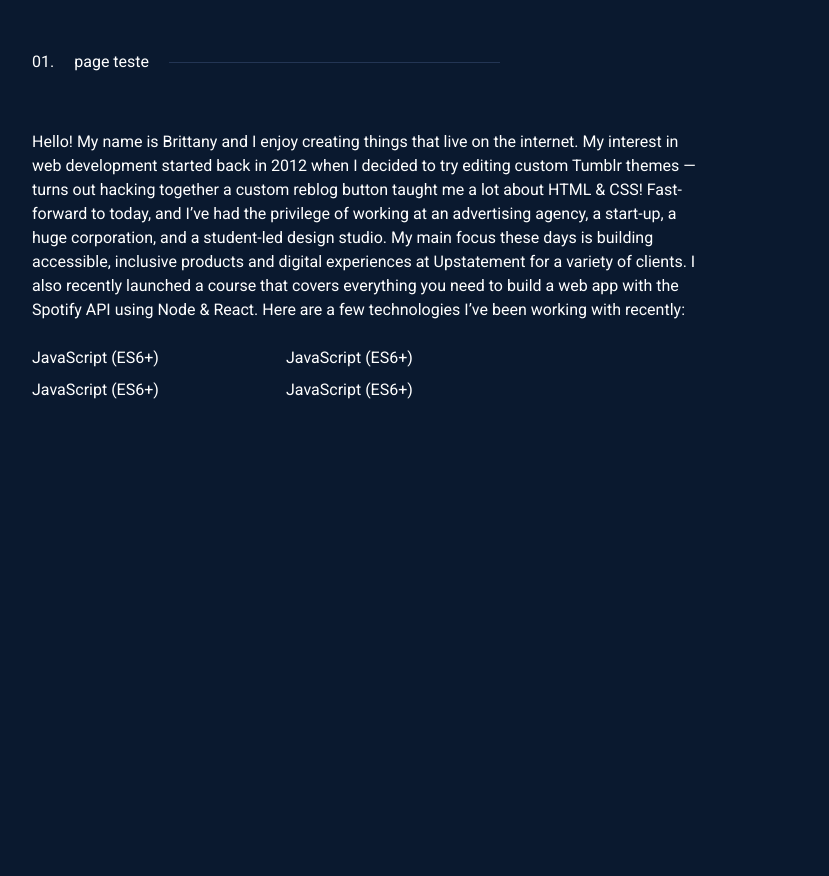
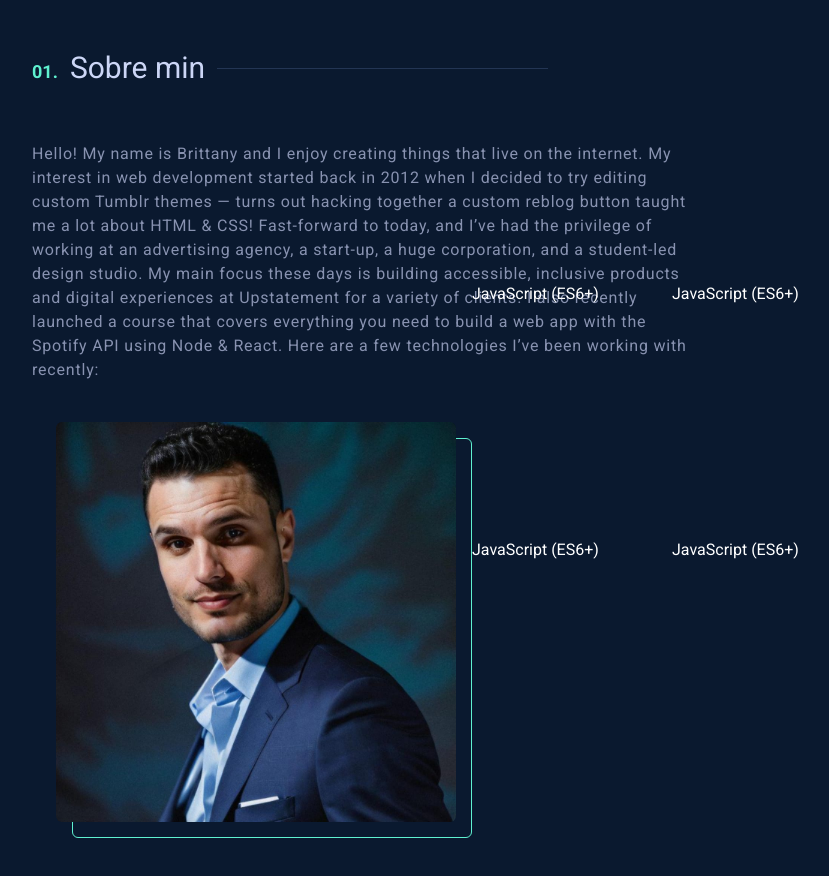
Before and after one commit to JuliodsGarcia/my_portfolio, a Next.js app: page / in a window 1280 px wide. Shown: the part 920-1796 px from the top of the page, without its empty margins (112-941 px from the left). Before the commit the page ends 1322 px from the top, so only its background shows below. Built offline with nearby package versions, Linux system fonts and the light colour scheme.

Commit message:
feat: add image profile

```diff
--- a/src/app/(routes)/page.tsx
+++ b/src/app/(routes)/page.tsx
@@ -1,5 +1,8 @@
 import { TextGenerateEffectDemo } from "@/components/text-effect";
 import { Separator } from "@/components/ui/separator";
+
+import Profile from "@/app/assets/profile.jpeg";
+import Image from "next/image";
 
 export default function HomePage() {
   return (
@@ -31,14 +34,14 @@ export default function HomePage() {
       </div>
 
       <section className="mt-[340px] flex flex-col sm:px-28">
-        <div className="flex items-center gap-x-5">
-          <span>01.</span>
-          <h2>page teste</h2>
+        <div className="flex items-center gap-x-3">
+          <span className="mt-2 text-lg font-bold text-text_span">01.</span>
+          <h2 className="text-3xl text-text_primary">Sobre min</h2>
           <Separator className="w-1/3 bg-[#233554]" />
         </div>
 
-        <div className="mt-14 max-w-2xl">
-          <p>
+        <div className="mb-28 mt-14 flex h-auto w-full flex-col gap-x-4 sm:flex-row sm:flex-wrap">
+          <p className="order-1 mb-10 max-w-2xl tracking-wider text-text_secondary">
             Hello! My name is Brittany and I enjoy creating things that live on
             the internet. My interest in web development started back in 2012
             when I decided to try editing custom Tumblr themes — turns out
@@ -53,11 +56,21 @@ export default function HomePage() {
             been working with recently:
           </p>
 
-          <div className="mt-6 grid max-w-[500px] grid-cols-2 gap-2">
+          <div className="order-2  -mt-[20px] mr-12 grid min-w-[300px] grid-cols-2 gap-y-3 sm:order-3 sm:-mt-[180px] sm:min-w-[400px] sm:py-10">
             <span>JavaScript (ES6+)</span>
             <span>JavaScript (ES6+)</span>
             <span>JavaScript (ES6+)</span>
             <span>JavaScript (ES6+)</span>
+          </div>
+
+          <div className="relative z-20 order-3 mt-8 h-[300px] w-[260px] overflow-visible rounded-xl bg-slate-100 sm:order-1  sm:ml-6 sm:mt-0 sm:h-[400px] sm:w-[400px]">
+            <div className="z-10 h-[300px] w-[260px] translate-x-4 translate-y-4 rounded-md border border-text_span sm:h-[400px] sm:w-[400px]" />
+            <Image
+              src={Profile}
+              layout="fill"
+              alt="Foto de Perfil"
+              className=" rounded-md object-cover object-top"
+            />
           </div>
         </div>
       </section>
```
Also changed, not shown: src/app/assets/profile.jpeg (added).
